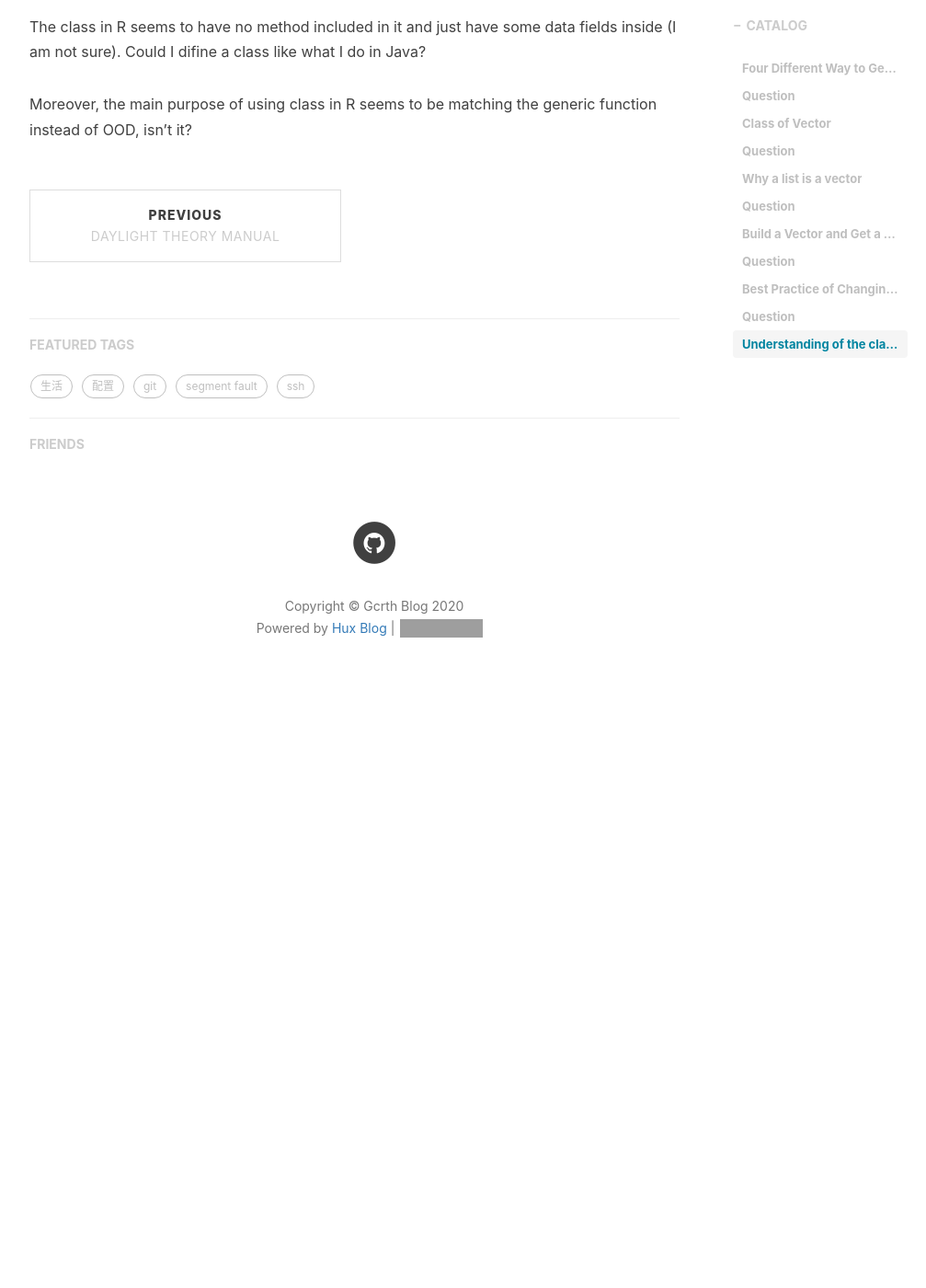
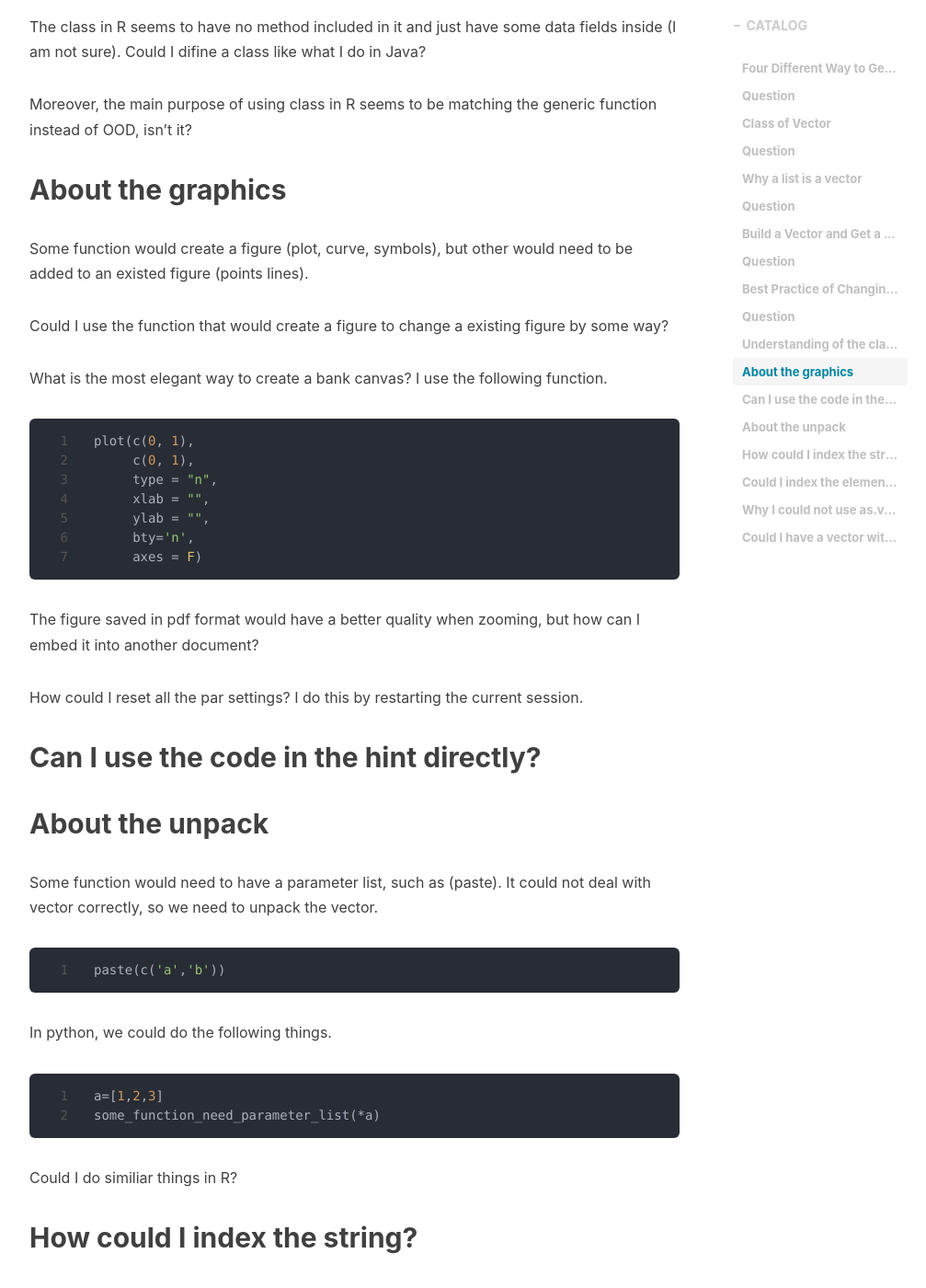
Before and after one commit to gcrth/gcrth.github.io, a Jekyll site: the page built from _posts/2020-10-16-Question about R.markdown, in a window 1280 px wide and 1400 px high, scrolled down 6972 px. Shown: the whole window at 92% size, without its empty margins (233-1240 px from the left). Built offline with Jekyll 4.4.1, drawn with Linux system fonts in a browser that asks for light colours; nearby versions of some CDN libraries; comment, search, counter and statistics services are not loaded; before the commit the page ends 7759 px from its top, so only the background shows below that; some of the changed text lies outside the part shown; grey boxes are pictures that could not be loaded.

Commit message:
update questions

````diff
--- a/_posts/2020-10-16-Question about R.markdown
+++ b/_posts/2020-10-16-Question about R.markdown
@@ -283,3 +283,60 @@ I found that the class in R is different from the class in Java.
 The class in R seems to have no method included in it and just have some data fields inside (I am not sure). Could I difine a class like what I do in Java?
 
 Moreover, the main purpose of using class in R seems to be matching the generic function instead of OOD, isn't it?
+
+## About the graphics
+
+Some function would create a figure (plot, curve, symbols), but other would need to be added to an existed figure (points lines).
+
+Could I use the function that would create a figure to change a existing figure by some way?
+
+What is the most elegant way to create a bank canvas? I use the following function.
+
+```R
+plot(c(0, 1),
+     c(0, 1),
+     type = "n",
+     xlab = "",
+     ylab = "",
+     bty='n',
+     axes = F)
+```
+
+The figure saved in pdf format would have a better quality when zooming, but how can I embed it into another document?
+
+How could I reset all the par settings? I do this by restarting the current session.
+
+## Can I use the code in the hint directly?
+
+## About the unpack
+
+Some function would need to have a parameter list, such as (paste). It could not deal with vector correctly, so we need to unpack the vector.
+
+```R
+paste(c('a','b'))
+```
+
+In python, we could do the following things.
+
+```python
+a=[1,2,3]
+some_function_need_parameter_list(*a)
+```
+
+Could I do similiar things in R?
+
+## How could I index the string?
+
+If I want to get the i element, I could not do `some_sting[n]`. I could only use substr to do so.
+
+## Could I index the element from reverse way
+
+I could do this by `some_list[-i]` in python.
+
+## Why I could not use as.vector to turn a list to a vector?
+
+I need to use unlist to do so.
+
+## Could I have a vector with multiple vector inside?
+
+I did not find a way to do so.
````
